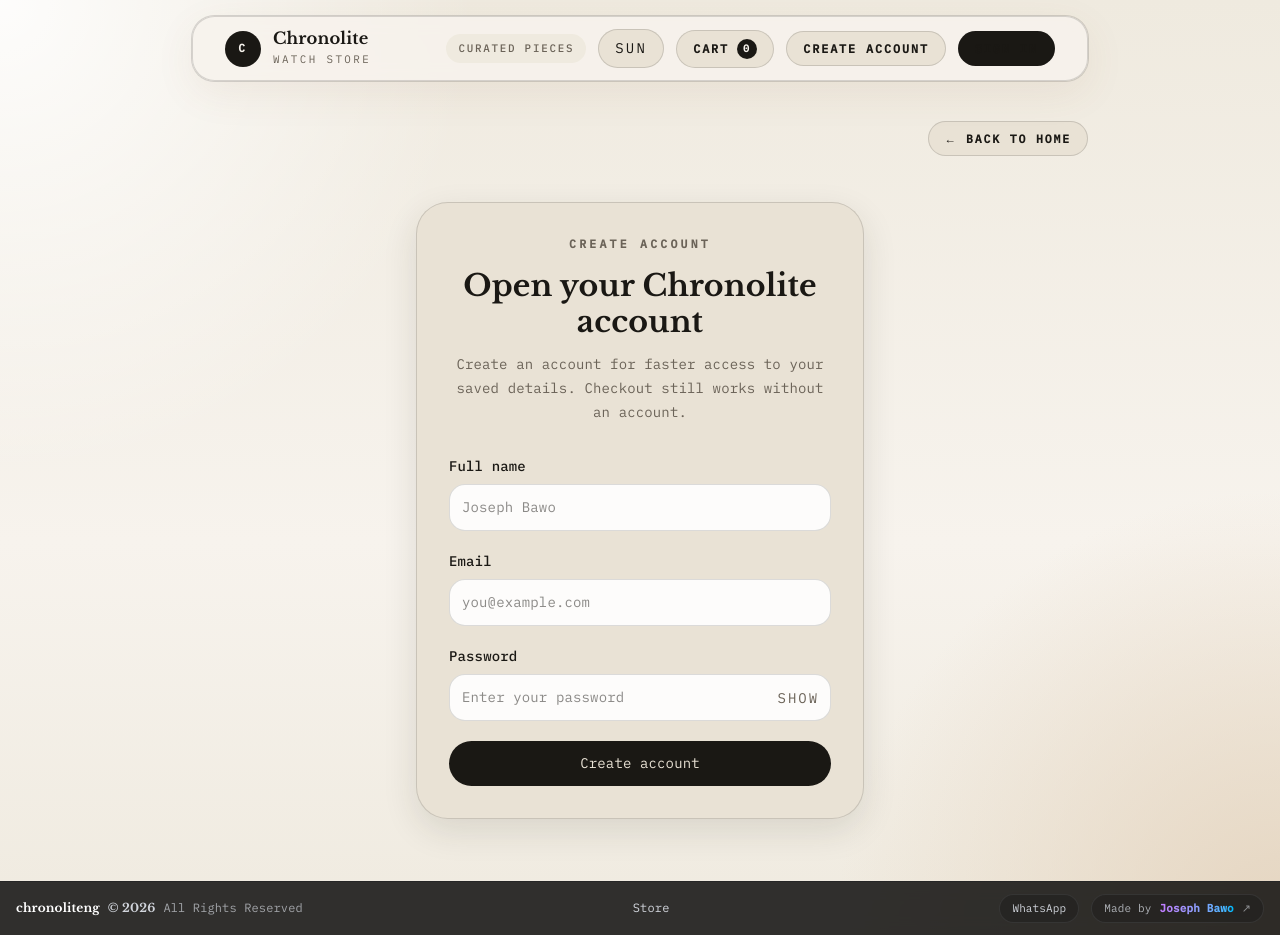
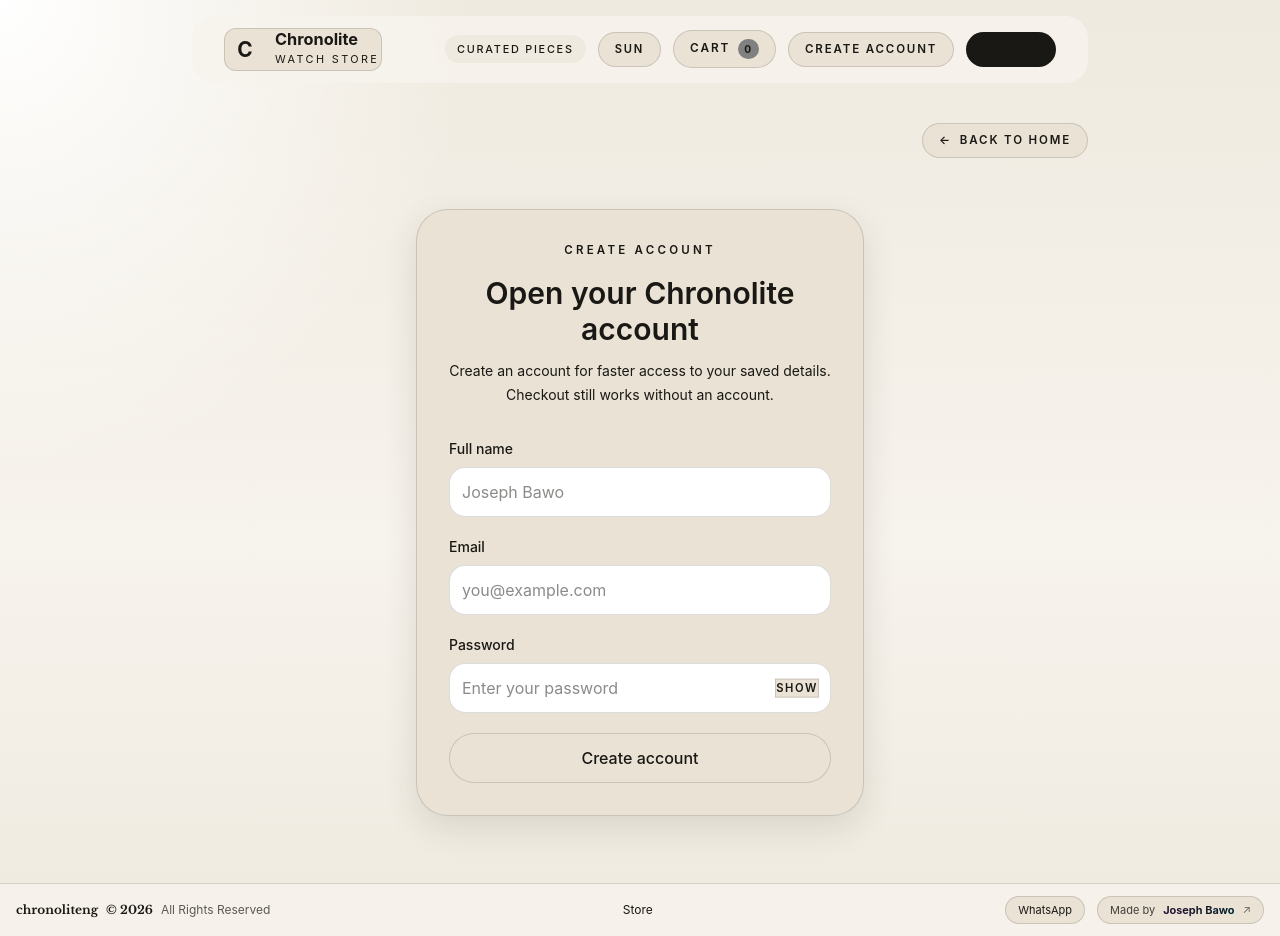
Before and after one commit to Joebakid/chronoliteng-rebrand, a Next.js app in the folder client/: page /account/create-account in a window 1280 px wide. Built offline with nearby package versions, Linux system fonts and the light colour scheme; no server answers.

Commit message:
light and dark mode resolve

```diff
--- a/client/src/app/globals.css
+++ b/client/src/app/globals.css
@@ -1,16 +1,13 @@
 @import "tailwindcss";
 
-:root {
-  --font-body: "IBM Plex Mono", "Courier New", monospace;
-  --font-display: "Libre Baskerville", Georgia, serif;
-
-  /* LIGHT MODE - High Contrast Adjustments */
+/* LIGHT MODE VARIABLES */
+:root, [data-theme="light"] {
   --background: #f7f3ed;
   --background-strong: #efeadf;
-  --surface: rgba(255, 255, 255, 0.9);
-  --surface-strong: #e9e2d5;       /* Darker beige for visible buttons */
-  --foreground: #1a1814;          /* Much darker text for readability */
-  --muted: #6b6358;               /* Darker muted text */
+  --surface: #ffffff;
+  --surface-strong: #e9e2d5;
+  --foreground: #1a1814; /* Dark text */
+  --muted: #6b6358;
   --border: rgba(26, 24, 20, 0.15);
   --accent: #915a2f;
   --accent-soft: #e5d5c0;
@@ -19,22 +16,19 @@
   --card: #ffffff;
   --card-media: #f2ede4;
   --price: #bf4d3b;
-  --nav: rgba(247, 243, 237, 0.85);
+  --nav: rgba(247, 243, 237, 0.9);
   --nav-glow: rgba(145, 90, 47, 0.08);
-  --inverse-bg: #1a1814;          /* Inverts to dark buttons in light mode */
-  --inverse-fg: #f7f3ed;          /* Inverts to light text in light mode */
-  --theme-indicator: #1a1814;
-
-  --page-width: 1120px;
-  --page-gutter: 1rem;
+  --inverse-bg: #1a1814;
+  --inverse-fg: #f7f3ed;
 }
 
-:root[data-theme="dark"] {
+/* DARK MODE VARIABLES */
+[data-theme="dark"] {
   --background: #090909;
   --background-strong: #101010;
-  --surface: rgba(16, 16, 16, 0.9);
-  --surface-strong: #121212;
-  --foreground: #f5f1e8;
+  --surface: #161616;
+  --surface-strong: #1a1a1a;
+  --foreground: #f5f1e8; /* Light text */
   --muted: #b0a79a;
   --border: rgba(245, 241, 232, 0.1);
   --accent: #d7a06c;
@@ -48,84 +42,37 @@
   --nav-glow: rgba(215, 160, 108, 0.08);
   --inverse-bg: #121212;
   --inverse-fg: #f5f1e8;
-  --theme-indicator: #d7a06c;
-}
-
-* {
-  box-sizing: border-box;
-}
-
-html {
-  scroll-behavior: smooth;
-  color-scheme: light;
-}
-
-html[data-theme="dark"] {
-  color-scheme: dark;
 }
 
 body {
   min-height: 100vh;
-  font-family: var(--font-body);
-  /* Fixed Gradient: Now uses variables so it switches correctly on live site */
-  background:
+  background-color: var(--background);
+  background-image:
     radial-gradient(circle at top left, var(--surface), transparent 30%),
-    radial-gradient(circle at bottom right, var(--accent-soft), transparent 28%),
     linear-gradient(180deg, var(--background-strong) 0%, var(--background) 58%, var(--background-strong) 100%);
   color: var(--foreground);
-  letter-spacing: 0.01em;
-  font-size: 14px;
-  transition:
-    background-color 180ms ease,
-    color 180ms ease;
+  transition: background-color 0.3s ease, color 0.3s ease;
 }
 
-/* Specific Dark Mode background override to keep the deep black feel */
-:root[data-theme="dark"] body {
-  background:
-    radial-gradient(circle at top left, rgba(215, 160, 108, 0.08), transparent 18%),
-    radial-gradient(circle at bottom right, rgba(215, 160, 108, 0.06), transparent 18%),
-    linear-gradient(180deg, #080808 0%, var(--background) 55%, #050505 100%);
+/* GLOBAL VISIBILITY RESET: Forces text to follow theme variables */
+h1, h2, h3, h4, h5, h6, p, span, div, button, a, label, input {
+  color: var(--foreground) !important;
 }
 
-body::selection {
-  background: rgba(145, 90, 47, 0.2);
+/* Specific fix for buttons with backgrounds */
+button, .btn {
+  background-color: var(--surface-strong);
+  border: 1px solid var(--border);
 }
 
-a {
-  color: inherit;
-  text-decoration: none;
-}
-
-button,
-input,
-textarea {
-  font: inherit;
-}
-
-@theme inline {
-  --font-display: var(--font-display);
-  --font-body: var(--font-body);
+/* Inverse class for primary actions */
+.bg-inverse {
+  background-color: var(--inverse-bg) !important;
+  color: var(--inverse-fg) !important;
 }
 
 .site-frame {
-  width: min(92vw, var(--page-width));
+  width: min(92vw, 1120px);
   margin-inline: auto;
 }
-
-.font-display {
-  font-family: var(--font-display);
-}
-
-.nav-shell {
-  box-shadow:
-    0 0 0 1px var(--border),
-    0 12px 40px var(--nav-glow);
-}
-
-@media (min-width: 1024px) {
-  .site-frame {
-    width: 70vw;
-    max-width: var(--page-width);
-  }
-}
+@media (min-width: 1024px) { .site-frame { width: 70vw; } }
--- a/client/src/components/Footer.js
+++ b/client/src/components/Footer.js
@@ -13,22 +13,23 @@ export default function Footer({
   return (
     <footer
       role="contentinfo"
-      className={`${fixedClasses} w-full border-t border-neutral-800 bg-black/95 supports-[backdrop-filter]:bg-black/80 backdrop-blur ${className}`}
+      /* FIXED: Removed bg-black/95 and hardcoded neutral borders */
+      className={`${fixedClasses} w-full border-t border-[var(--border)] bg-[var(--nav)] backdrop-blur transition-colors duration-300 ${className}`}
     >
       <div className="mx-auto max-w-7xl px-4">
-        <div className="grid grid-cols-1 gap-3 py-3 text-xs text-gray-300 sm:grid-cols-[auto_1fr_auto] sm:items-center">
+        <div className="grid grid-cols-1 gap-3 py-3 text-xs sm:grid-cols-[auto_1fr_auto] sm:items-center">
           <div className="flex items-center gap-2">
-            <span className="font-semibold text-white [font-family:var(--font-display)]">
+            <span className="font-semibold text-[var(--foreground)] [font-family:var(--font-display)]">
               chronoliteng
             </span>
-            <span className="font-semibold lowercase [font-family:var(--font-display)]">
+            <span className="font-semibold lowercase text-[var(--foreground)] [font-family:var(--font-display)]">
               © {new Date().getFullYear()}
             </span>
-            <p className="opacity-70">All Rights Reserved</p>
+            <p className="text-[var(--muted)] opacity-70">All Rights Reserved</p>
           </div>
 
           <div className="hidden items-center justify-center gap-4 sm:flex">
-            <Link href="/" className="transition hover:text-white">
+            <Link href="/" className="text-[var(--muted)] transition hover:text-[var(--foreground)]">
               Store
             </Link>
           </div>
@@ -38,7 +39,7 @@ export default function Footer({
               href={`https://wa.me/${digits}`}
               target="_blank"
               rel="noreferrer noopener"
-              className="inline-flex w-full items-center justify-center gap-2 rounded-full border border-neutral-700/60 bg-neutral-900/40 px-3 py-1.5 text-[11px] text-gray-300 transition hover:border-neutral-600 hover:bg-neutral-900 focus:outline-none focus:ring-2 focus:ring-neutral-700 sm:w-auto"
+              className="inline-flex w-full items-center justify-center gap-2 rounded-full border border-[var(--border)] bg-[var(--surface-strong)] px-3 py-1.5 text-[11px] text-[var(--foreground)] transition hover:opacity-80 focus:outline-none focus:ring-2 focus:ring-[var(--accent)] sm:w-auto"
             >
               WhatsApp
             </a>
@@ -47,13 +48,13 @@ export default function Footer({
               href="https://www.josephbawo.tech/"
               target="_blank"
               rel="noreferrer noopener"
-              className="group inline-flex w-full items-center justify-center gap-2 rounded-full border border-neutral-700/60 bg-neutral-900/40 px-3 py-1.5 text-[11px] text-gray-300 transition hover:border-neutral-600 hover:bg-neutral-900 focus:outline-none focus:ring-2 focus:ring-neutral-700 sm:w-auto"
+              className="group inline-flex w-full items-center justify-center gap-2 rounded-full border border-[var(--border)] bg-[var(--surface-strong)] px-3 py-1.5 text-[11px] text-[var(--foreground)] transition hover:opacity-80 focus:outline-none focus:ring-2 focus:ring-[var(--accent)] sm:w-auto"
             >
-              <span className="opacity-80 group-hover:opacity-100">Made by</span>
+              <span className="opacity-80 group-hover:opacity-100 text-[var(--muted)]">Made by</span>
               <span className="bg-gradient-to-r from-purple-400 to-sky-400 bg-clip-text font-semibold text-transparent">
                 Joseph Bawo
               </span>
-              <span className="opacity-60 group-hover:opacity-100">↗</span>
+              <span className="opacity-60 group-hover:opacity-100 text-[var(--foreground)]">↗</span>
             </a>
           </div>
         </div>
--- a/client/src/components/Navbar.js
+++ b/client/src/components/Navbar.js
@@ -23,13 +23,14 @@ export default function Navbar() {
 
   return (
     <header className="sticky top-0 z-30 pt-4">
-      <nav className="nav-shell site-frame rounded-[1.4rem] border border-[var(--border)] bg-[var(--nav)] px-4 py-3 backdrop-blur sm:px-6 xl:flex xl:items-center xl:justify-between xl:px-8">
+      <nav className="nav-shell site-frame rounded-[1.4rem] bg-[var(--nav)] px-4 py-3 backdrop-blur sm:px-6 xl:flex xl:items-center xl:justify-between xl:px-8">
         <div className="flex items-center justify-between gap-3 xl:min-w-0">
           <button
             onClick={() => handleNavigate("/")}
-            className="flex min-w-0 items-center gap-3 text-left"
+            className="flex min-w-0 rounded-xl p-0.5 items-center gap-3 text-left transition-opacity hover:opacity-80"
           >
-            <span className="flex h-9 w-9 shrink-0 items-center justify-center rounded-full bg-[var(--inverse-bg)] text-[0.7rem] font-semibold uppercase tracking-[0.24em] text-[var(--inverse-fg)]">
+            {/* Logo: Clean minimalist "C" with no border or background circle */}
+            <span className="flex h-9 w-9 shrink-0 items-center justify-center text-[1.3rem] font-bold text-[var(--foreground)]">
               C
             </span>
 
@@ -43,22 +44,24 @@ export default function Navbar() {
             </span>
           </button>
 
+          {/* Mobile Menu Toggle */}
           <button
             type="button"
             aria-label={menuOpen ? "Close navigation menu" : "Open navigation menu"}
             aria-expanded={menuOpen}
             onClick={() => setMenuOpen((current) => !current)}
-            className="inline-flex h-11 w-11 shrink-0 items-center justify-center rounded-full border border-[var(--border)] bg-[var(--surface-strong)] text-[var(--foreground)] xl:hidden"
+            className="inline-flex h-11 w-11 shrink-0 items-center justify-center rounded-xl border border-[var(--border)] bg-[var(--surface-strong)] text-[var(--foreground)] xl:hidden"
           >
-            <span className="flex flex-col gap-1">
-              <span className={`block h-0.5 w-4 bg-current transition ${menuOpen ? "translate-y-1.5 rotate-45" : ""}`} />
-              <span className={`block h-0.5 w-4 bg-current transition ${menuOpen ? "opacity-0" : ""}`} />
-              <span className={`block h-0.5 w-4 bg-current transition ${menuOpen ? "-translate-y-1.5 -rotate-45" : ""}`} />
+            <span className="flex flex-col gap-1 rounded-xl ">
+              <span className={`block h-0.5 w-4 bg-current transition-transform duration-300 ${menuOpen ? "translate-y-1.5 rotate-45" : ""}`} />
+              <span className={`block h-0.5 w-4 bg-current transition-opacity duration-300 ${menuOpen ? "opacity-0" : ""}`} />
+              <span className={`block h-0.5 w-4 bg-current transition-transform duration-300 ${menuOpen ? "-translate-y-1.5 -rotate-45" : ""}`} />
             </span>
           </button>
         </div>
 
-        <div className={`${menuOpen ? "mt-3 flex" : "hidden"} flex-col gap-2 xl:mt-0 xl:flex xl:flex-row xl:items-center xl:justify-end xl:gap-3`}>
+        {/* Nav Links & Actions */}
+        <div className={`${menuOpen ? "mt-4 flex" : "hidden"} flex-col gap-3 xl:mt-0 xl:flex xl:flex-row xl:items-center xl:justify-end xl:gap-3`}>
           <span className="hidden rounded-full bg-[var(--background-strong)] px-3 py-1.5 text-[0.68rem] font-medium uppercase tracking-[0.16em] text-[var(--muted)] xl:inline-flex">
             Curated pieces
           </span>
@@ -68,10 +71,11 @@ export default function Navbar() {
           <Link
             href="/cart"
             onClick={() => setMenuOpen(false)}
-            className="inline-flex shrink-0 items-center justify-center gap-2 rounded-full border border-[var(--border)] bg-[var(--surface-strong)] px-4 py-2 text-[0.74rem] font-semibold uppercase tracking-[0.16em] text-[var(--foreground)]"
+            className="inline-flex shrink-0 items-center justify-center gap-2 rounded-full border border-[var(--border)] bg-[var(--surface-strong)] px-4 py-2 text-[0.74rem] font-semibold uppercase tracking-[0.16em] text-[var(--foreground)] transition-colors hover:bg-[var(--background-strong)]"
           >
             Cart
-            <span className="flex h-5 min-w-5 items-center justify-center rounded-full bg-[var(--inverse-bg)] px-1.5 text-[0.64rem] text-[var(--inverse-fg)]">
+            {/* Cart Bubble: Uses inverse variables for high contrast against nav */}
+            <span className="flex h-5 min-w-5 items-center justify-center rounded-full bg-[gray] px-1.5 text-[0.64rem] font-bold text-[var(--inverse-fg)]">
               {cartCount}
             </span>
           </Link>
@@ -81,14 +85,14 @@ export default function Navbar() {
               <Link
                 href={user.isAdmin ? "/admin/dashboard" : "/account/profile"}
                 onClick={() => setMenuOpen(false)}
-                className="inline-flex shrink-0 items-center justify-center rounded-full border border-[var(--border)] bg-[var(--surface-strong)] px-3 py-2 text-[0.68rem] font-semibold uppercase tracking-[0.16em] text-[var(--foreground)] sm:px-4 sm:text-[0.72rem]"
+                className="inline-flex shrink-0 items-center justify-center rounded-full border border-[var(--border)] bg-[var(--surface-strong)] px-4 py-2 text-[0.72rem] font-semibold uppercase tracking-[0.16em] text-[var(--foreground)] transition-colors hover:bg-[var(--background-strong)]"
               >
-                <span className="xl:hidden">{user.isAdmin ? "Dashboard" : "Profile"}</span>
-                <span className="hidden xl:inline">{user.isAdmin ? "Dashboard" : user.name}</span>
+                {user.isAdmin ? "Dashboard" : "Profile"}
               </Link>
               <button
                 onClick={handleSignOut}
-                className="shrink-0 rounded-full border border-[var(--border)] bg-[var(--inverse-bg)] px-3 py-2 text-[0.7rem] font-semibold uppercase tracking-[0.16em] text-[var(--inverse-fg)] transition hover:opacity-88 sm:px-4 sm:text-[0.74rem]"
+                /* Use inverse classes to ensure high contrast in Light Mode */
+                className="shrink-0 rounded-full border border-[var(--border)] bg-[var(--inverse-bg)] px-4 py-2 text-[0.72rem] font-semibold uppercase tracking-[0.16em] text-[var(--inverse-fg)] transition-opacity hover:opacity-90"
               >
                 Sign out
               </button>
@@ -98,14 +102,15 @@ export default function Navbar() {
               <Link
                 href="/account/create-account"
                 onClick={() => setMenuOpen(false)}
-                className="inline-flex shrink-0 items-center justify-center whitespace-nowrap rounded-full border border-[var(--border)] bg-[var(--surface-strong)] px-3 py-2 text-[0.7rem] font-semibold uppercase tracking-[0.16em] text-[var(--foreground)] sm:px-4 sm:text-[0.74rem]"
+                className="inline-flex shrink-0 items-center justify-center whitespace-nowrap rounded-full border border-[var(--border)] bg-[var(--surface-strong)] px-4 py-2 text-[0.72rem] font-semibold uppercase tracking-[0.16em] text-[var(--foreground)] transition-colors hover:bg-[var(--background-strong)]"
               >
                 Create account
               </Link>
               <Link
                 href="/account/sign-in"
                 onClick={() => setMenuOpen(false)}
-                className="inline-flex shrink-0 items-center justify-center whitespace-nowrap rounded-full border border-[var(--border)] bg-[var(--inverse-bg)] px-3 py-2 text-[0.7rem] font-semibold uppercase tracking-[0.16em] text-[var(--inverse-fg)] transition hover:opacity-88 sm:px-4 sm:text-[0.74rem]"
+                /* Applied Inverse Logic here to prevent the "invisible button" bug */
+                className="inline-flex shrink-0 items-center justify-center whitespace-nowrap rounded-full border border-[var(--border)] bg-[var(--inverse-bg)] px-4 py-2 text-[0.72rem] font-semibold uppercase tracking-[0.16em] text-[var(--inverse-fg)] transition-opacity hover:opacity-90"
               >
                 Sign in
               </Link>
--- a/client/src/components/ThemeToggle.js
+++ b/client/src/components/ThemeToggle.js
@@ -6,20 +6,24 @@ import { useAppContext } from "@/app/state/AppContext";
 export default function ThemeToggle() {
   const { theme, toggleTheme } = useAppContext();
   const [mounted, setMounted] = useState(false);
-  const label = mounted ? (theme === "dark" ? "MOON" : "SUN") : "THEME";
 
   useEffect(() => {
     setMounted(true);
-  }, []);
+    // Sync the attribute on initial load
+    if (theme) {
+      document.documentElement.setAttribute("data-theme", theme);
+    }
+  }, [theme]);
+
+  if (!mounted) return <div className="h-9 w-16" />; // Spacer for hydration
 
   return (
     <button
       type="button"
       onClick={toggleTheme}
-      aria-label="Toggle theme"
-      className="inline-flex shrink-0 items-center justify-center whitespace-nowrap rounded-full border border-[var(--border)] bg-[var(--surface-strong)] px-3 py-2 text-[0.7rem] font-semibold uppercase tracking-[0.16em] text-[var(--foreground)] sm:px-4 sm:text-[0.74rem]"
+      className="inline-flex shrink-0 items-center justify-center whitespace-nowrap rounded-full border border-[var(--border)] bg-[var(--surface-strong)] px-4 py-2 text-[0.7rem] font-semibold uppercase tracking-[0.16em] text-[var(--foreground)]"
     >
-      {label}
+      {theme === "dark" ? "MOON" : "SUN"}
     </button>
   );
 }
```
Also changed, not shown: client/src/app/state/AppContext.jsx (+23 -11 lines).
